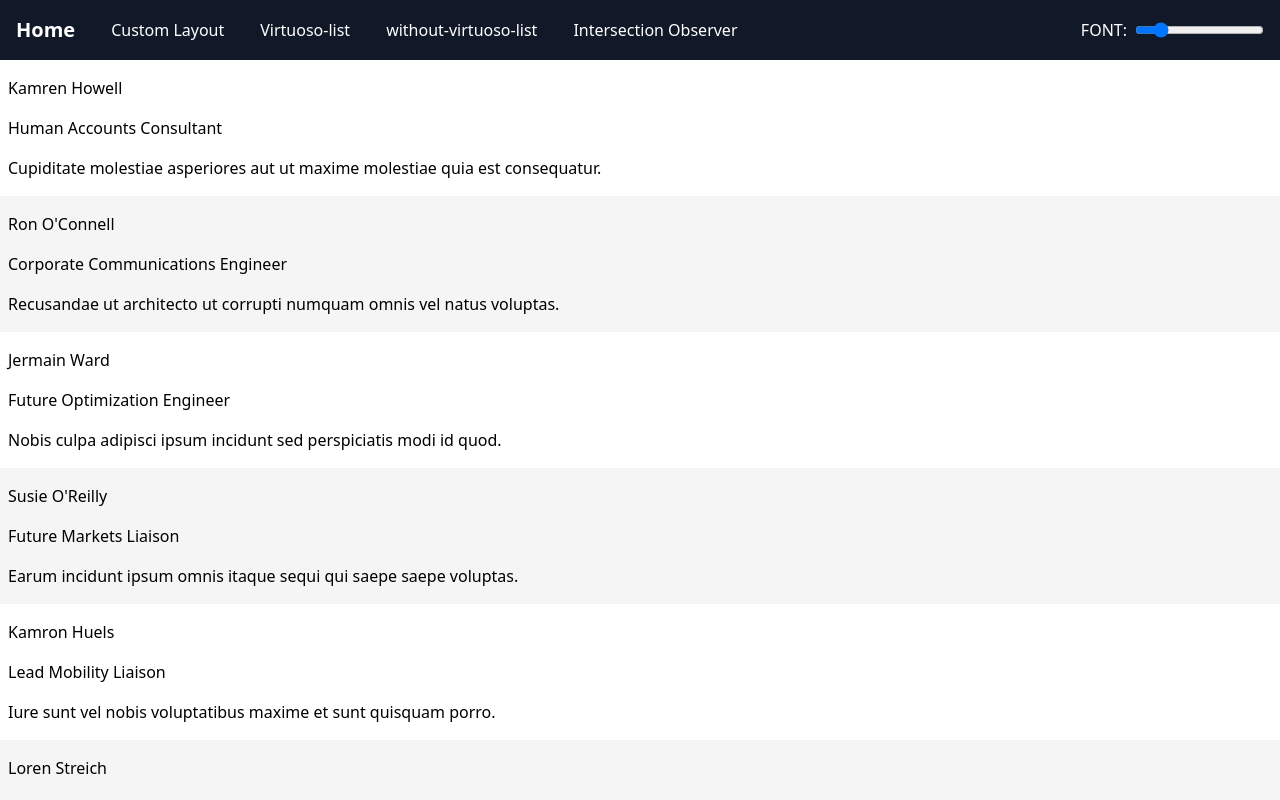
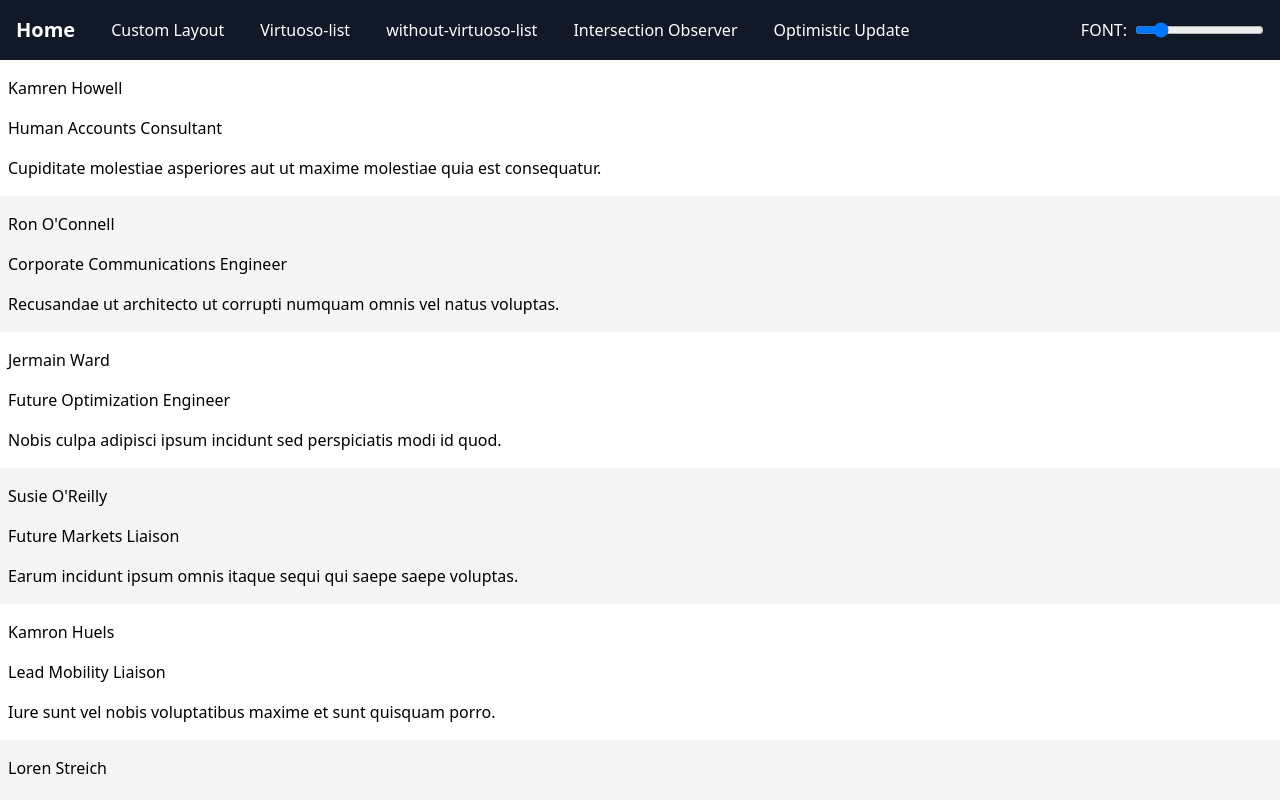
Before and after one commit to rubel-sh/nextjs-experimental-features, a Next.js app: page /without-virtuoso-list in a window 1280 px wide. Shown: the top 800 px of the page. Built offline with nearby package versions, Linux system fonts and the light colour scheme.

Commit message:
[partial setup] optimistic update

```diff
--- a/src/components/Header.js
+++ b/src/components/Header.js
@@ -26,6 +26,9 @@ const Header = () => {
                 <Link href="/intersection-observer" class="ml-4">
                     Intersection Observer
                 </Link>
+                <Link href="/optimistic-ui-update" class="ml-4">
+                    Optimistic Update
+                </Link>
                 <div className="ml-auto flex items-center gap-x-2">
                     <p>FONT: </p>
                     <input
--- /dev/null
+++ b/src/pages/optimistic-ui-update/index.js
@@ -0,0 +1,19 @@
+import { useState } from "react";
+
+const OptimisticUpdateLikeCounter = () => {
+    const [likes, setLikes] = useState(0);
+    const [isLoading, setIsLoading] = useState(false);
+
+    const handleLikeClick = async () => {
+        // Optimistic UI update
+    }
+
+    return (
+        <div>
+            <p>Likes: {likes}</p>
+            <button onClick={handleLikeClick} disabled={isLoading}>{isLoading ? "Updating...":"Like"}</button>
+        </div>
+    );
+};
+
+export default OptimisticUpdateLikeCounter;
```
Also changed, not shown: 1 other file (tests, documents, lock files or other folders).
